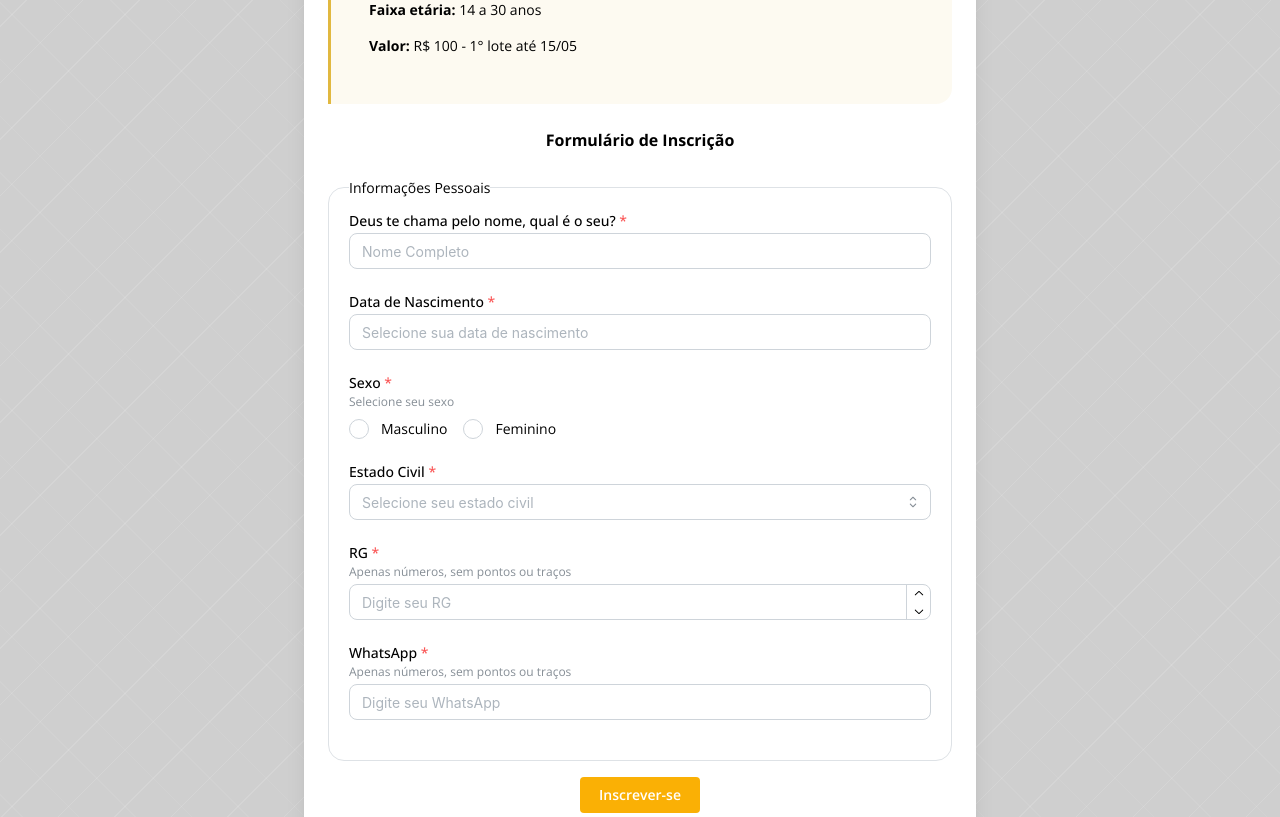
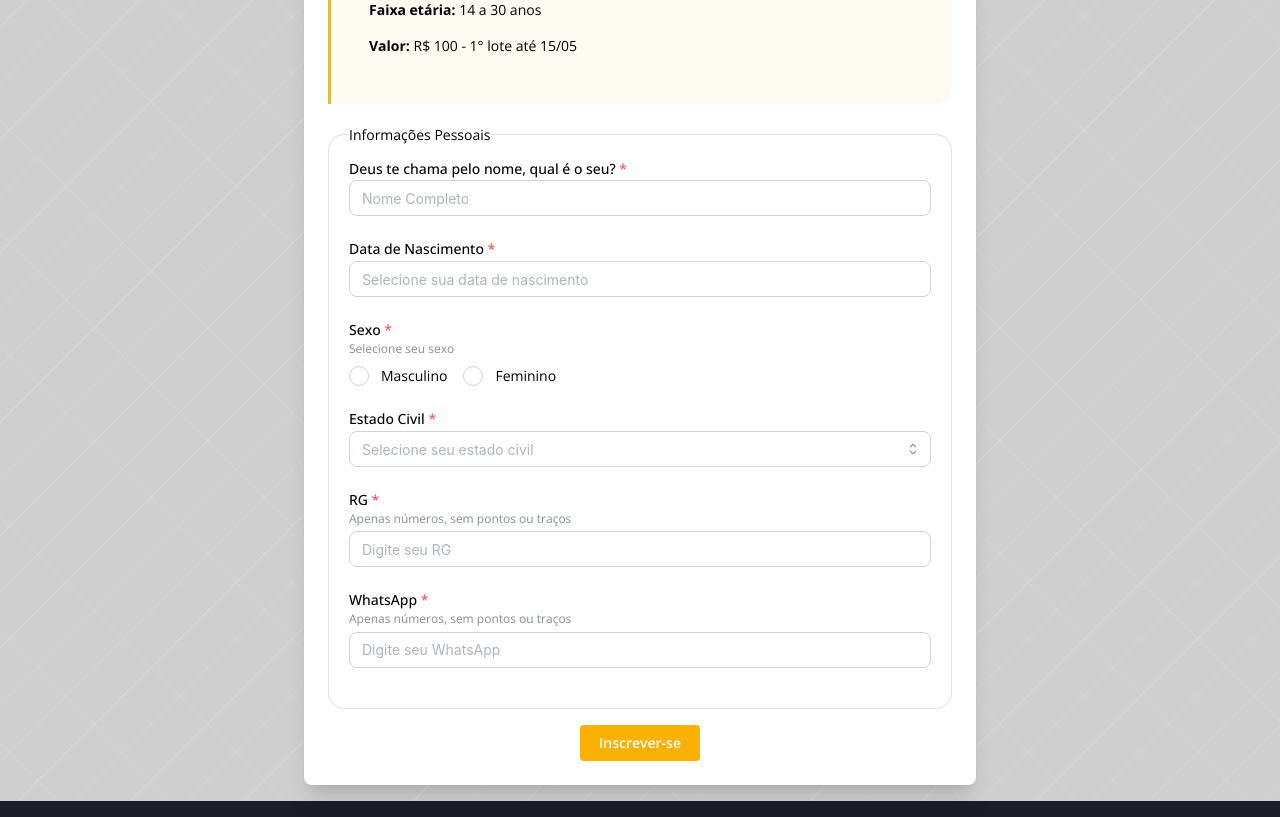
Before and after one commit to renatorebechiraposo/eleutheria, a Next.js app: page /inscrevase in a window 1280 px wide. Shown: the part 540-1357 px from the top of the page. Built offline with nearby package versions, Linux system fonts and the light colour scheme.

Commit message:
feat: remover título do formulário de inscrição e ajustar campos de RG

```diff
--- a/app/inscrevase/page.tsx
+++ b/app/inscrevase/page.tsx
@@ -116,10 +116,7 @@ export default function Formulario() {
             </div>
           ))}
         </Blockquote>
-
-        <h2 className="font-bold text-center mt-6 mb-6">
-          Formulário de Inscrição
-        </h2>
+        <Space h="lg" />
         <form onSubmit={handleSubmit}>
           <Fieldset legend="Informações Pessoais" radius="lg">
             <TextInput
@@ -181,6 +178,9 @@ export default function Formulario() {
               mb={20}
               radius="md"
               required={true}
+              hideControls={true}
+              allowNegative={false}
+              allowDecimal={false}
               name="rg"
               label="RG"
               description="Apenas números, sem pontos ou traços"
```
